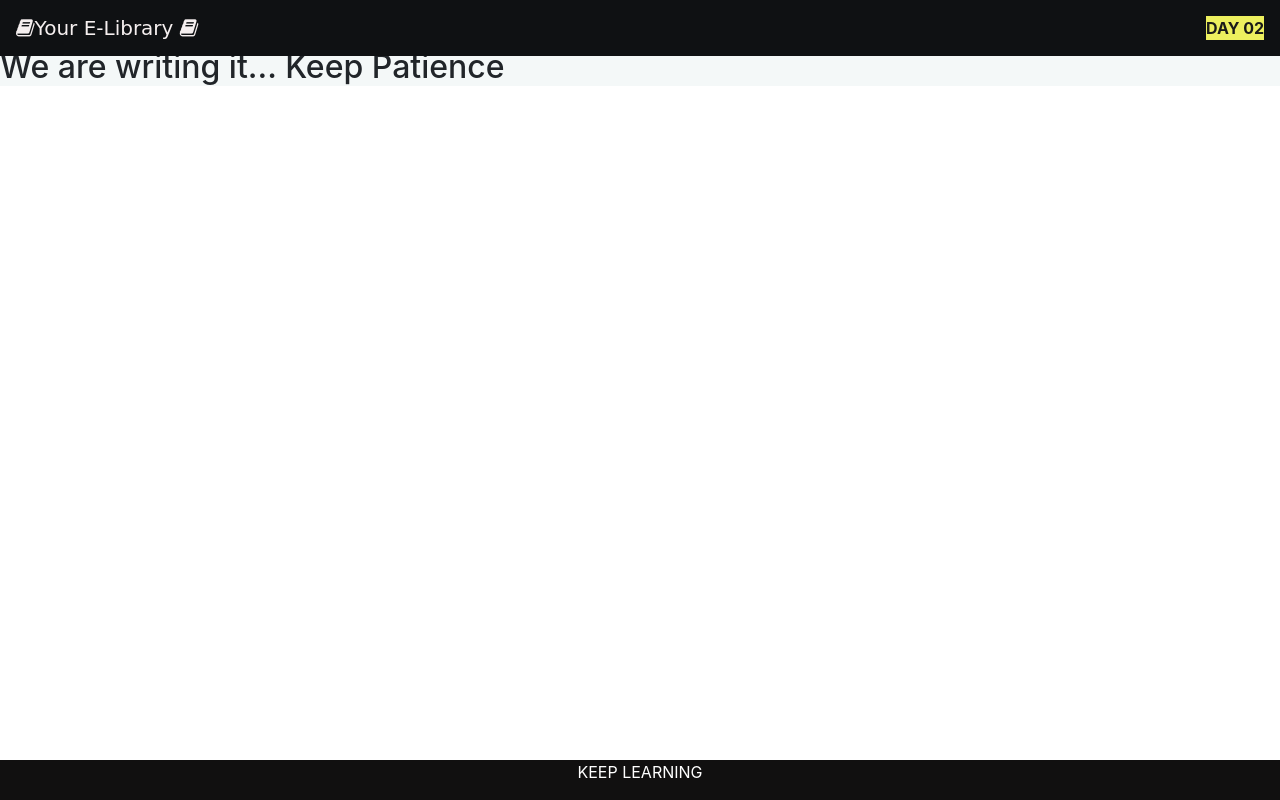
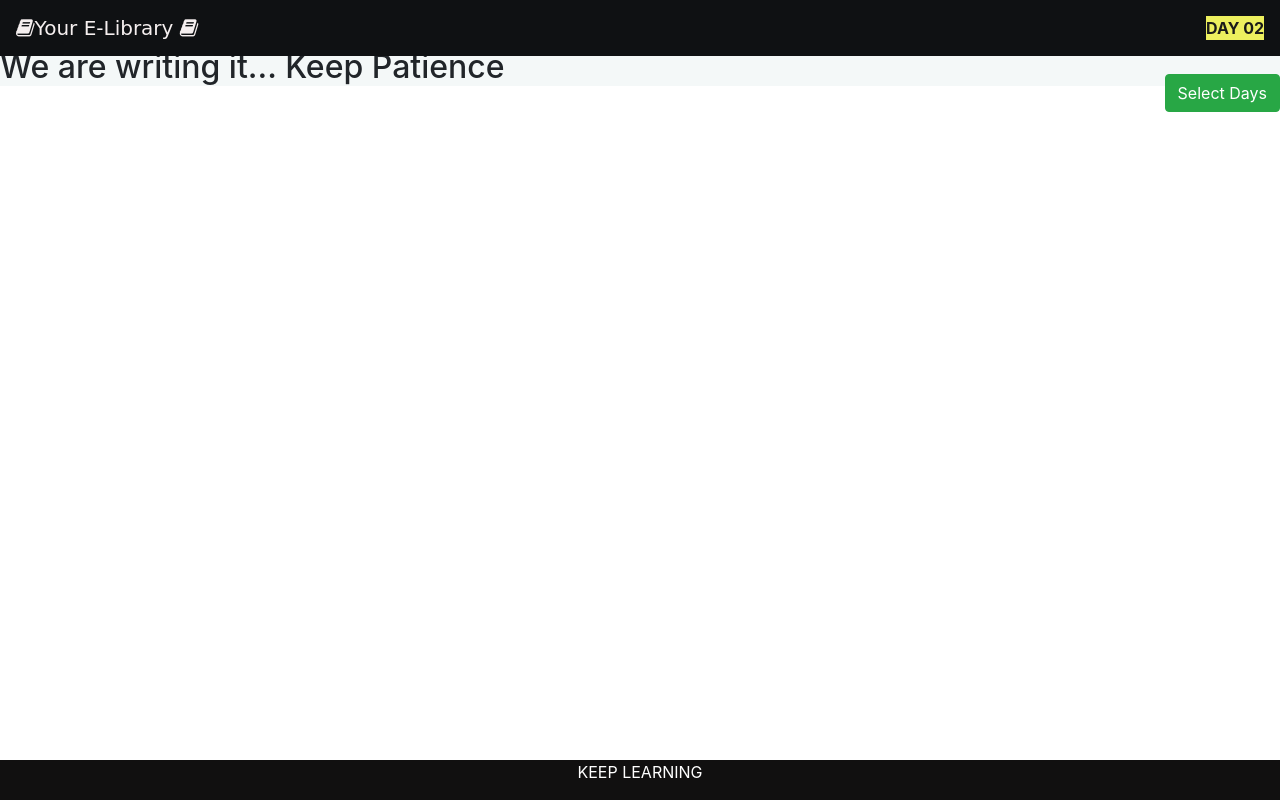
Before and after one commit to ashumsd7/noun, a plain HTML site: page day2.html in a window 1280 px wide. Drawn offline with nearby package versions, Linux system fonts and the light colour scheme.

Commit message:
day updated

```diff
--- a/day2.html
+++ b/day2.html
@@ -21,10 +21,10 @@
                         class="fa fa-book" aria-hidden="true"></i> </a>
                        <strong class="highlight"> DAY 02</strong>
             </nav>
-
         </div>
         <br>
-
+        <Button onclick="document.location.href='OtherPages/switchDays.html'" class="btn selctBtn btn-success">Select
+            Days</Button>
         <br>
         <h2>We are writing it... Keep Patience</h2>
 
```
